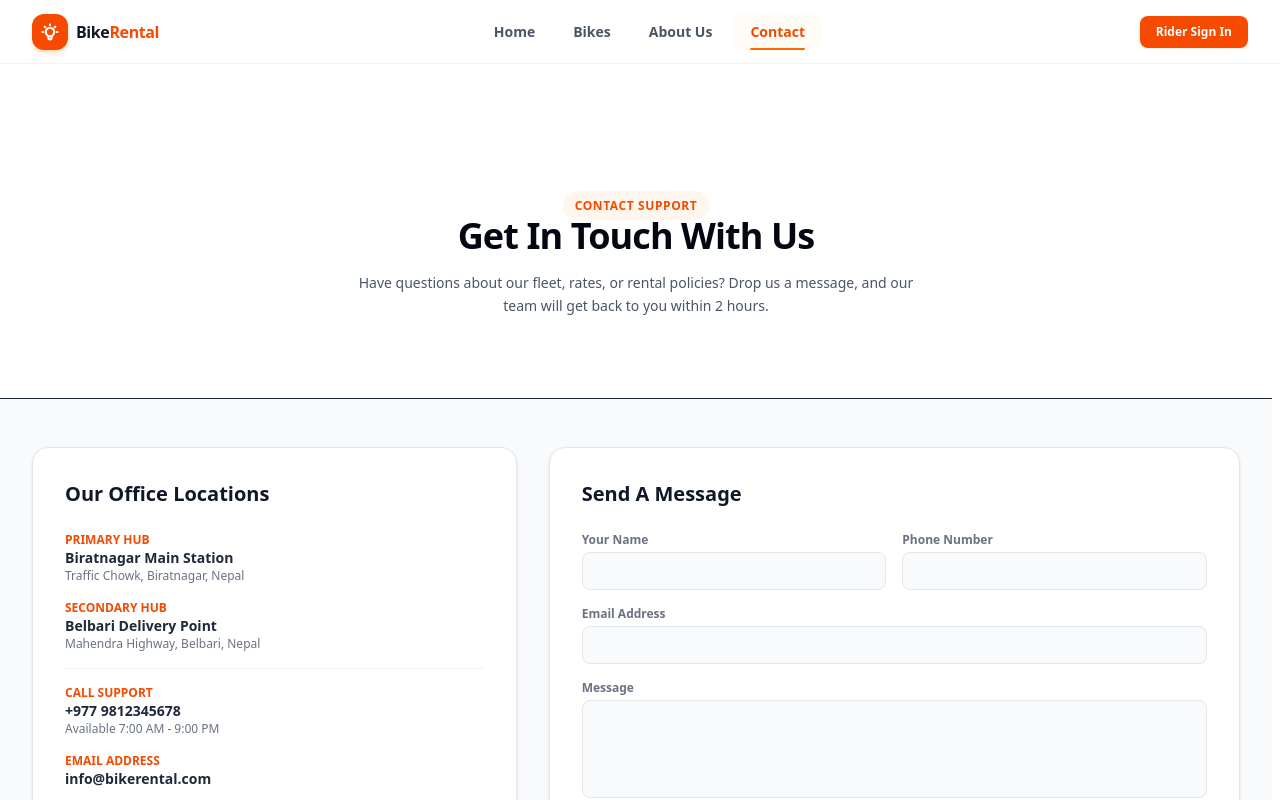
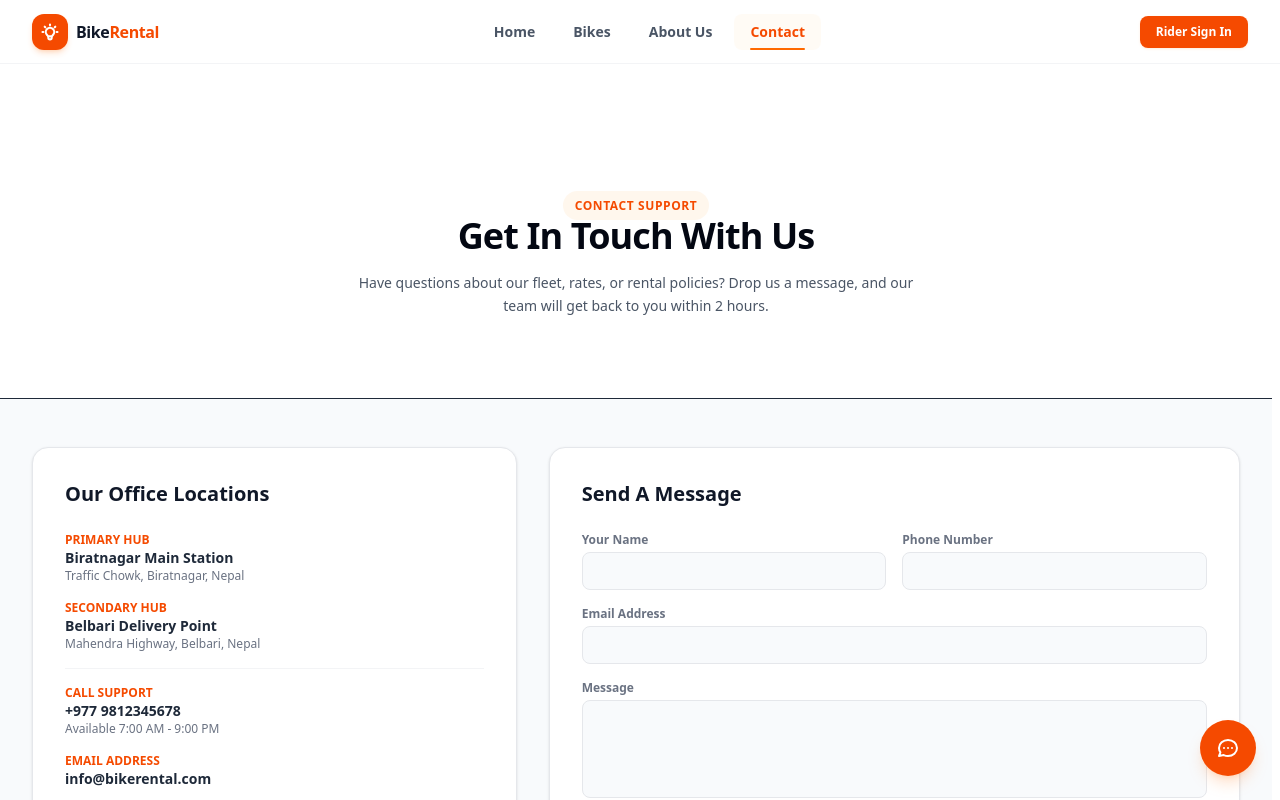
Before and after one commit to sabin-khatri/bike-rental, a React (Vite) app: page /contact in a window 1280 px wide. Shown: the top 800 px of the page. Built offline with nearby package versions, Linux system fonts and the light colour scheme.

Commit message:
added rootlayout section

```diff
--- a/src/layouts/RootLayout.jsx
+++ b/src/layouts/RootLayout.jsx
@@ -1,6 +1,7 @@
 import { Outlet } from "react-router-dom";
 import Navbar from "../components/Navbar";
 import Footer from "../components/Footer";
+import ChatSupport from "../components/shared/ChatSupport";
 
 const RootLayout = () => {
   return (
@@ -9,6 +10,7 @@ const RootLayout = () => {
       <main className="flex-grow pt-16">
         <Outlet />
       </main>
+      <ChatSupport />
       <Footer />
     </div>
   );
```
